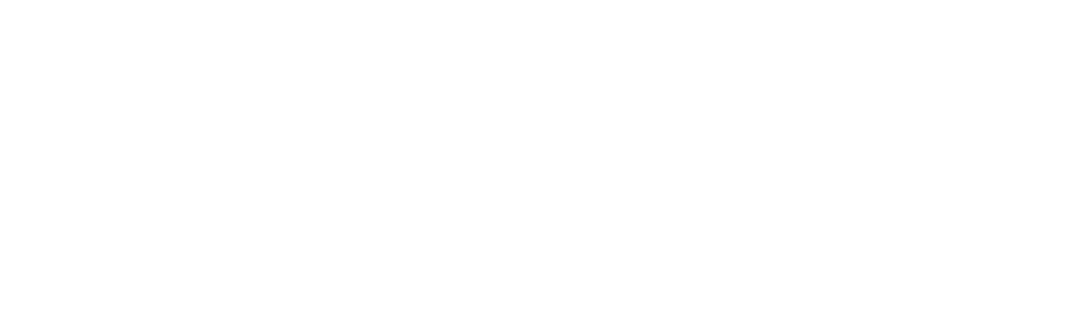
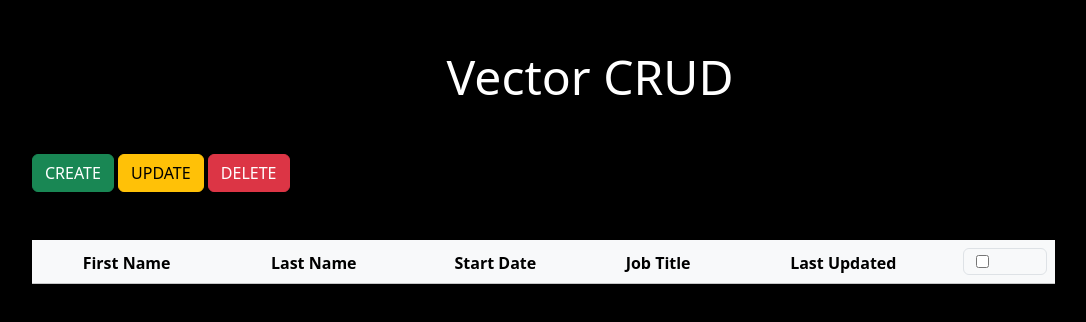
Before and after one commit to Goshufit/Vector, a plain HTML site: page index.html in a window 1280 px wide. Shown: the whole page, without its empty margins (50-1136 px from the left). Drawn offline with nearby package versions, Linux system fonts and the light colour scheme.

Commit message:
added json

```diff
--- /dev/null
+++ b/database3.json
@@ -0,0 +1,5 @@
+{
+    "dataBase3": {
+        "startDate": ""
+    }
+}
--- a/index.html
+++ b/index.html
@@ -1,12 +1,48 @@
 <!DOCTYPE html>
 <html lang="en">
+
 <head>
     <meta charset="UTF-8">
     <meta http-equiv="X-UA-Compatible" content="IE=edge">
     <meta name="viewport" content="width=device-width, initial-scale=1.0">
+    <link href="https://cdn.jsdelivr.net/npm/bootstrap@5.3.0-alpha1/dist/css/bootstrap.min.css" rel="stylesheet"
+        integrity="sha384-GLhlTQ8iRABdZLl6O3oVMWSktQOp6b7In1Zl3/Jr59b6EGGoI1aFkw7cmDA6j6gD" crossorigin="anonymous">
     <title>Document</title>
 </head>
-<body>
+
+<body style="color: white; background-color: #000;">
+    <div class="container mt-5">
+        <div class="text-center">
+            <h1 class="display-5 mb-5"><strong>Vector CRUD</strong></h1>
+        </div>
+        <div class="col-6">
+            <a class="btn btn-success" href="">CREATE</a>
+            <a class="btn btn-warning" href="">UPDATE</a>
+            <a class="btn btn-danger" href="">DELETE</a>
+        </div>
+        <div class="col-11 mt-5">
+            <table class="table table-striped table-light">
+                <thead>
+                    <tr class="text-center">
+                        <th>First Name</th>
+                        <th>Last Name</th>
+                        <th>Start Date</th>
+                        <th>Job Title</th>
+                        <th>Last Updated</th>
+                        <th>
+                            <div class="input-group-text">
+                                <input class="form-check-input-dark mt-0" type="checkbox" value=""
+                                    aria-label="Checkbox for following text input">
+                            </div>
+                        </th>
+                    </tr>
+                </thead>
+            </table>
+
+        </div>
+
+    </div>
 
 </body>
+
 </html>
```
Also changed, not shown: database1.json (added, +9 -0 lines), database2.json (added, +10 -0 lines), script.js (added).
